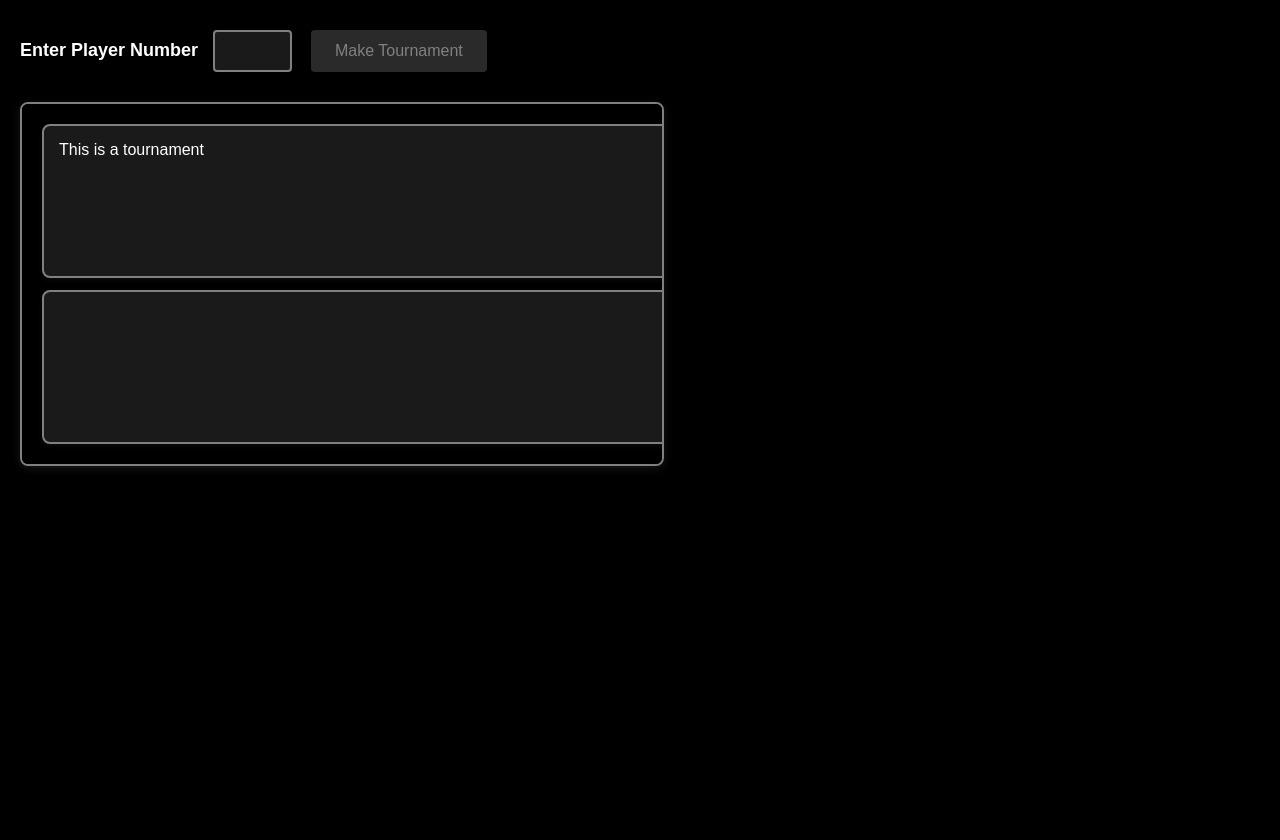
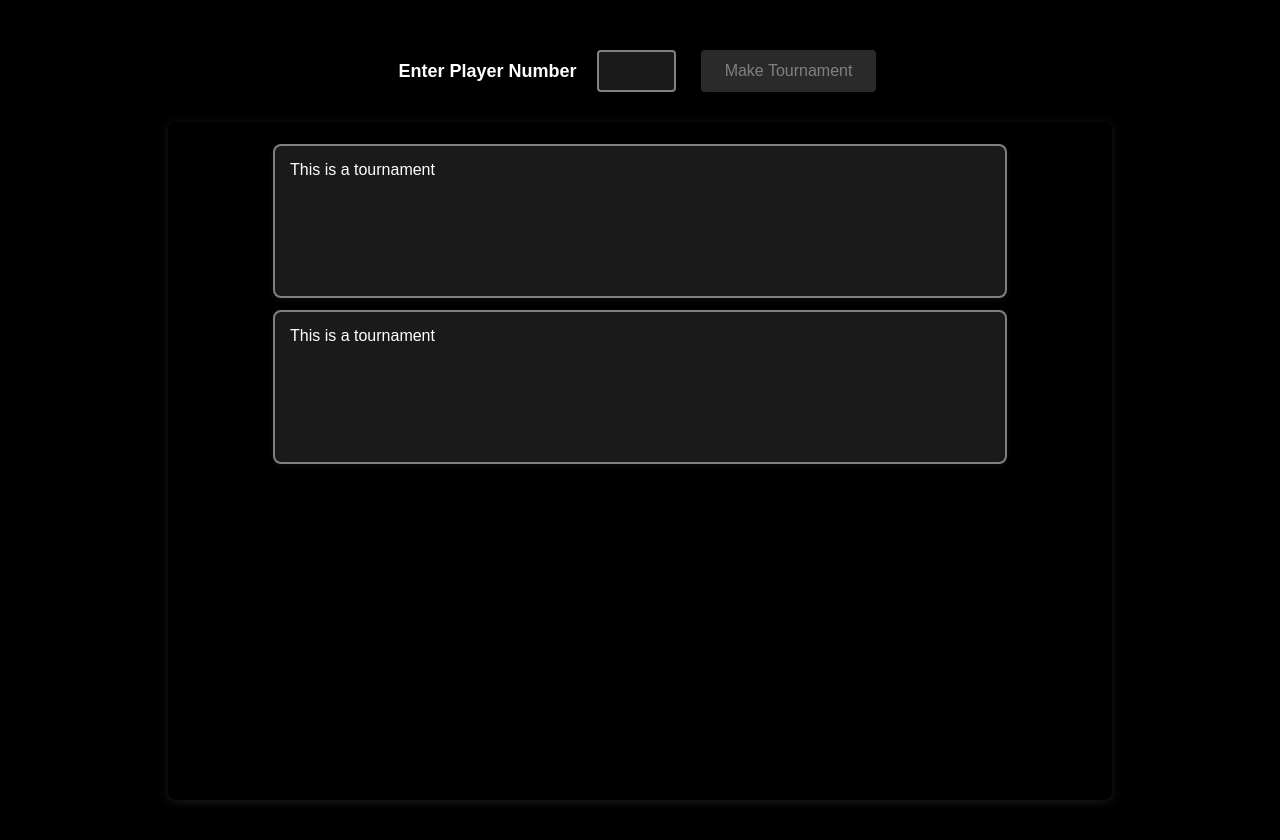
Before and after one commit to Ds517819/TypeRacer, a website: page ClientFiles/lobby.html in a window 1280 px wide. Before the commit the page ends 800 px from the top, so only its background shows below. Drawn offline with nearby package versions, Linux system fonts and the light colour scheme; no server answers.

Commit message:
css shenanigans

```diff
--- a/ClientFiles/lobby.html
+++ b/ClientFiles/lobby.html
@@ -4,14 +4,17 @@
     <link rel="stylesheet" href="lobbyStyle.css">
   </head>
   <body>
+    <div class="lobby-content">
+      <div class="tournamentCreator">
+        <label>Enter Player Number</label>
+        <input type="number" id="numberOfPlayers" min="2" max="20">
+        <button id="tournamentMakerButton" class="button">Make Tournament</button>
+      </div>
 
-    <label>Enter Player Number</label>
-    <input type="number" id="numberOfPlayers" min="2" max="20">
-    <button id="tournamentMakerButton" class="button">Make Tournament</button>
-    <div class = "tournamentHolder">
-      <div class = "tournamentBox">This is a tournament</div>
-      <div class = "tournamentBox"></div>
-
+      <div class="tournamentHolder">
+        <div class = "tournamentBox">This is a tournament</div>
+        <div class = "tournamentBox">This is a tournament</div>
+      </div>
     </div>
 
     <script src="/socket.io/socket.io.js"></script>
--- a/ClientFiles/lobbyStyle.css
+++ b/ClientFiles/lobbyStyle.css
@@ -4,7 +4,31 @@ body {
     color: white;
     margin: 0;
     padding: 20px;
+    display: flex;
+    justify-content: center;
+    align-items: center;
+    min-height: 100vh;
 }
+
+.lobby-content {
+    width: 100%;
+    max-width: 900px;
+    height: calc(100vh - 40px);
+    display: flex;
+    flex-direction: column;
+    gap: 20px;
+    align-items: center;
+}
+
+.tournamentCreator {
+    width: 100%;
+    display: flex;
+    flex-wrap: wrap;
+    gap: 10px;
+    justify-content: center;
+    align-items: center;
+}
+
 
 label {
     font-size: 18px;
@@ -73,22 +97,25 @@ button:disabled {
     flex-direction: column;
     gap: 12px;
     padding: 20px;
-    border: 2px solid grey;
+    border: 2px solid transparent;
     border-radius: 8px;
-    width: 600px;
-    max-height: 80vh;
+    width: 100%;
+    flex: 1;
+    min-height: 0;
     overflow-y: auto;
     background: black;
     box-shadow: 0 2px 10px rgba(255, 255, 255, 0.1);
-    margin-top: 20px;
+    margin-top: 0;
 }
 
 .tournamentBox {
     border: 2px solid grey;
     border-radius: 8px;
     padding: 15px;
-    width: 100%;
+    width: 80%;
+    max-width: 700px;
     min-height: 120px;
+    align-self: center;
     display: flex;
     flex-direction: column;
     gap: 10px;
--- a/ClientFiles/style.css
+++ b/ClientFiles/style.css
@@ -1,32 +1,45 @@
 body {
     font-family: Arial, sans-serif;
-    background-color: black;
+
+    background-image: url('https://www.techspot.com/images2/news/bigimage/2025/03/2025-03-18-image-14.jpg');
+    background-size: cover;
+    background-position: center;
+    background-repeat: no-repeat;
     color: white;
     margin: 0;
     padding: 20px;
+    display: flex;
+    flex-direction: column;
+    justify-content: center;
+    align-items: center;
+    gap: 20px;
+    min-height: 100vh;
 }
 
-#messageBox {
-    width: 100%;
-    max-width: 600px;
-    height: 400px;
-    overflow-y: auto;
-    border: 2px solid grey;
-    border-radius: 8px;
-    padding: 16px;
-    background-color: #1a1a1a;
-    display: flex;
-    flex-direction: column;
-    gap: 8px;
-    box-shadow: 0 2px 10px rgba(255, 255, 255, 0.1);
+h1 {
+    font-size: 48px;
+    margin-bottom: 20px;
+    text-shadow: 2px 2px 4px rgba(0, 0, 0, 0.7);
+    color: black;
 }
 
-.message {
-    padding: 8px 12px;
-    border-radius: 6px;
-    background-color: #007bff;
-    box-shadow: 0 2px 5px rgba(255, 255, 255, 0.1);
-    font-size: 17px;
-    font-weight: bold;
+
+button {
+    background: #007bff;
     color: white;
+    padding: 12px 24px;
+    border: none;
+    border-radius: 4px;
+    cursor: pointer;
+    font-size: 16px;
 }
+
+input {
+    padding: 10px;
+    font-size: 16px;
+    border: 2px solid grey;
+    border-radius: 4px;
+    background-color: #1a1a1a;
+    color: white;
+    margin-right: 10px;
+}
--- a/server.js
+++ b/server.js
@@ -154,6 +154,7 @@ io.on("connection", (socket) => {
         callback()
     })
 
+        //finds the players that join the match because new socket and they join that match
     socket.on("joinMatch", (data) => {
         socket.player = players.find(p => p.username === data.username);
         socket.join(`tournament-${data.tournamentId}-match-${data.matchId}`);
@@ -202,6 +203,7 @@ io.on("connection", (socket) => {
                 const socket2 = getSocketByUsername(match.playerTwo.username);
                 if (socket1) socket1.join(`tournament-${tournament.ID}-match-${match.matchNumber}`);
                 if (socket2) socket2.join(`tournament-${tournament.ID}-match-${match.matchNumber}`);
+                // to all the sockets in that room (socket 1 and 2) sends a redirect
                 io.to(`tournament-${tournament.ID}-match-${match.matchNumber}`).emit("redirect", `/match.html?matchId=${match.matchNumber}&tournamentId=${tournament.ID}`);
             }
         }
```
Also changed, not shown: ClientFiles/setName.html (+2 -0 lines).
